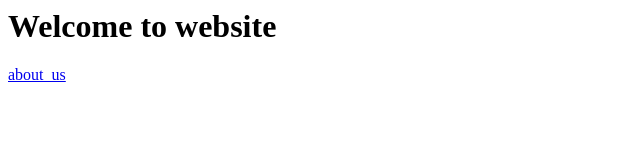
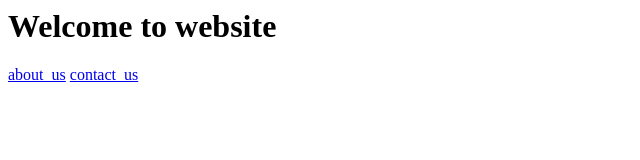
Before and after one commit to Dhanrajdk79/Branch_demo, a plain HTML site: page index.html in a window 1280 px wide. Shown: the full height of the page, 0-640 px from the left. Drawn offline with Linux system fonts and the light colour scheme.

Commit message:
added to contact_us

```diff
--- a/index.html
+++ b/index.html
@@ -1,3 +1,4 @@
 <title>FCT website </title>
 <h1>Welcome to website</h1>
 <a href="about.html">about_us</a>
+<a href="contact.html">contact_us</a>
```
Also changed, not shown: contact.html (added, +1 -0 lines), about.html (line endings or trailing spaces).
